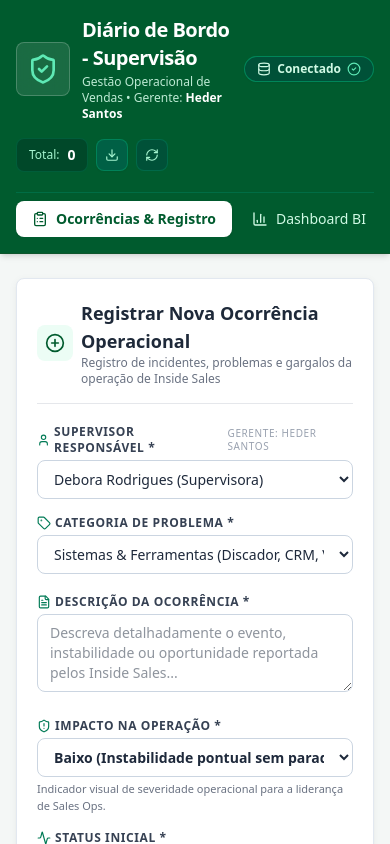
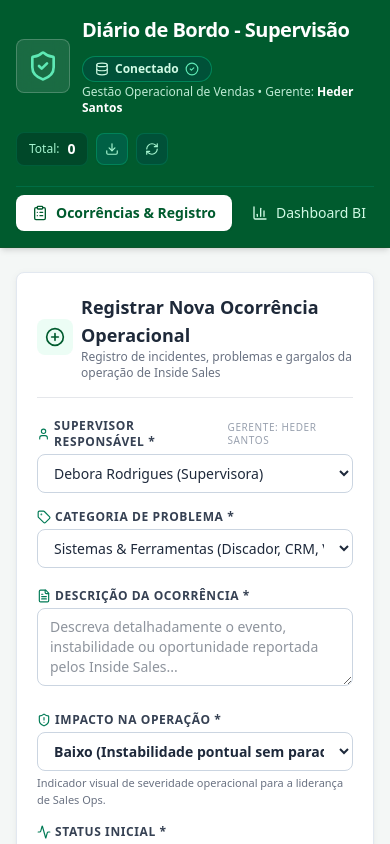
Before and after one commit to MorcegoH/DiarioBordoSup, a React (Vite) app: page / in a window 390 px wide. Shown: the top 844 px of the page. Built offline with nearby package versions, Linux system fonts and the light colour scheme; no server answers; the database is empty.

Commit message:
Add files via upload

```diff
--- a/src/components/Header.tsx
+++ b/src/components/Header.tsx
@@ -89,7 +89,7 @@ export const Header: React.FC<HeaderProps> = React.memo(({
       <div className="max-w-7xl mx-auto px-4 sm:px-6 lg:px-8 py-4">
         <div className="flex flex-col md:flex-row md:items-center md:justify-between gap-4">
 
-          {/* Title & Brand - Link para Homepage */}
+          {/* Title & Brand */}
           <div className="flex items-center space-x-3">
             <a
               href="/"
@@ -98,28 +98,29 @@ export const Header: React.FC<HeaderProps> = React.memo(({
                 setActiveTab('ocorrencias');
                 window.scrollTo({ top: 0, behavior: 'smooth' });
               }}
-              className="flex items-center space-x-3 group hover:opacity-95 transition-opacity cursor-pointer text-left"
+              className="p-2.5 bg-white/10 rounded-lg backdrop-blur-sm border border-white/20 hover:bg-white/20 transition-colors cursor-pointer"
               title="Ir para a Página Inicial (Diário de Bordo)"
             >
-              <div className="p-2.5 bg-white/10 rounded-lg backdrop-blur-sm border border-white/20 group-hover:bg-white/20 transition-colors">
               <ShieldCheck className="w-8 h-8 text-emerald-300" />
-              </div>
+            </a>
             <div>
-                <div className="flex items-center gap-2 flex-wrap">
+              <div className="flex items-center gap-3 flex-wrap">
+                <a
+                  href="/"
+                  onClick={(e) => {
+                    e.preventDefault();
+                    setActiveTab('ocorrencias');
+                    window.scrollTo({ top: 0, behavior: 'smooth' });
+                  }}
+                  className="group cursor-pointer text-left"
+                  title="Ir para a Página Inicial (Diário de Bordo)"
+                >
                   <h1 className="text-xl sm:text-2xl font-bold tracking-tight text-white group-hover:text-emerald-100 transition-colors">
                     Diário de Bordo - Supervisão
                   </h1>
-                  <span className="hidden sm:inline-block px-2.5 py-0.5 text-xs font-semibold bg-emerald-800 text-emerald-200 rounded-full border border-emerald-600">
-                    Inside Sales Ops
-                  </span>
-                </div>
-                <p className="text-xs sm:text-sm text-emerald-100/90 font-medium mt-0.5">
-                  Gestão Operacional de Vendas • Gerente: <strong className="text-white">Heder Santos</strong>
-                </p>
-              </div>
                 </a>
 
-            {/* Tag de Status de Conexão */}
+                {/* Tag de Status de Conexão alinhada ao título */}
                 <button
                   type="button"
                   onClick={() => {
@@ -148,6 +149,12 @@ export const Header: React.FC<HeaderProps> = React.memo(({
                     <ServerOff className="w-3.5 h-3.5 text-red-300" />
                   )}
                 </button>
+              </div>
+
+              <p className="text-xs sm:text-sm text-emerald-100/90 font-medium mt-0.5">
+                Gestão Operacional de Vendas • Gerente: <strong className="text-white">Heder Santos</strong>
+              </p>
+            </div>
           </div>
 
 
```
Also changed, not shown: 1 other file (tests, documents, lock files or other folders). Lines whose indentation alone changed are shown as unchanged.
